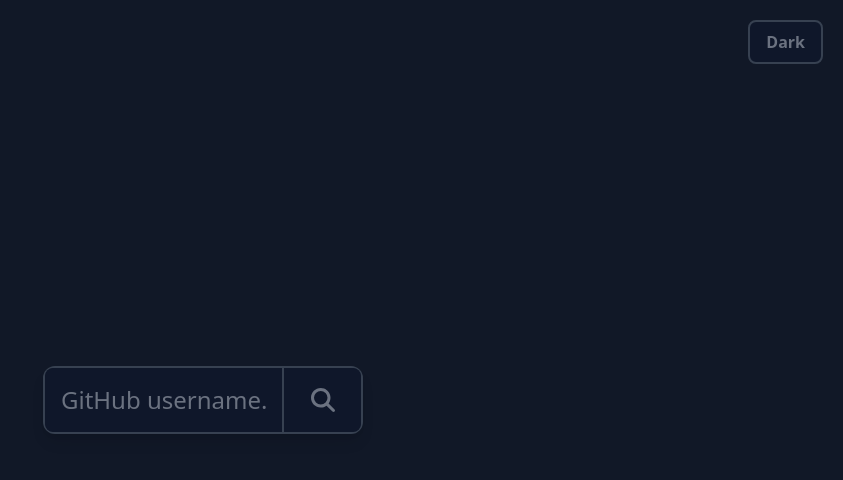
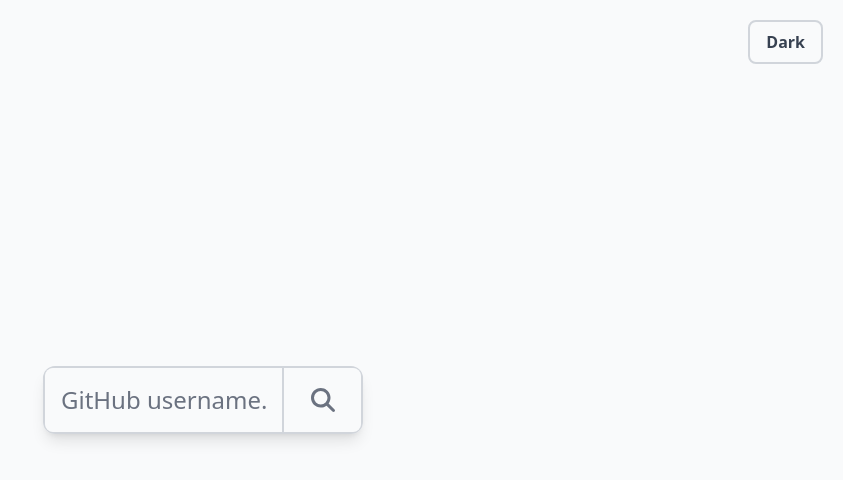
Before and after one commit to zalaya/geeker, a React (Vite) app: page / in a window 1280 px wide. Shown: the top 480 px of the page, without its empty margins (437-1280 px from the left). Built offline with nearby package versions, Linux system fonts and the light colour scheme.

Commit message:
fix: make the components use dark and light mode styles

```diff
--- a/src/App.jsx
+++ b/src/App.jsx
@@ -6,7 +6,7 @@
 const App = () => {
   const [username, setUsername] = useState("")
   const [user, setUser] = useState(null)
-  const [theme, setTheme] = useState("dark")
+  const [theme, setTheme] = useState("light")
 
   useEffect(() => {
     if (theme === "dark") {
@@ -33,7 +33,7 @@
   }
 
   return (
-    <div className="min-h-screen flex flex-col items-center justify-center gap-5 bg-gray-900">
+    <div className="min-h-screen flex flex-col items-center justify-center gap-5 dark:bg-gray-900 bg-gray-50">
       <div className="absolute top-5 right-5">
         <ThemeButton handleClick={handleClick} />
       </div>
--- a/src/components/SearchBar.jsx
+++ b/src/components/SearchBar.jsx
@@ -5,17 +5,17 @@
   return (
     <form
       onSubmit={handleSubmit}
-      className="w-1/4 flex shadow-lg border-2 border-gray-700 rounded-xl"
+      className="w-1/4 flex shadow-lg border-2 dark:border-gray-700 border-gray-300 rounded-xl"
     >
       <input
         type="text"
         placeholder={placeholder}
         onChange={handleChange}
-        className="w-3/4 bg-slate-900 p-4 text-2xl text-gray-500 placeholder:text-gray-500 rounded-l-lg focus:outline-none"
+        className="w-3/4 dark:bg-slate-900 bg-gray-50 p-4 text-2xl text-gray-500 placeholder:text-gray-500 rounded-l-lg focus:outline-none"
       />
       <button
         type="submit"
-        className="w-1/4 text-2xl border-l-2 border-gray-700 bg-slate-900 text-gray-500 rounded-r-lg hover:bg-slate-800 hover:duration-200"
+        className="w-1/4 text-2xl border-l-2 dark:border-gray-700 border-gray-300 dark:bg-slate-900 bg-gray-50 text-gray-500 rounded-r-lg dark:hover:bg-gray-800 hover:bg-gray-200 hover:duration-200"
       >
        <FontAwesomeIcon icon={faMagnifyingGlass} />
       </button>
--- a/src/components/ThemeButton.jsx
+++ b/src/components/ThemeButton.jsx
@@ -2,7 +2,7 @@
   return (
     <button
       onClick={handleClick}
-      className="bg-slate-900 px-4 py-2 rounded-lg text-gray-500 font-semibold border-2 border-gray-700 hover:bg-slate-800 hover:duration-200"
+      className="dark:bg-slate-900 bg-gray-50  px-4 py-2 rounded-lg text-gray-700 font-semibold border-2 dark:border-gray-700 border-gray-300"
     >
       Dark
     </button>
--- a/src/components/UserCard.jsx
+++ b/src/components/UserCard.jsx
@@ -1,6 +1,6 @@
 const UserCard = ({ user }) => {
   return (
-    <div className="w-1/4 p-5 rounded-lg border border-gray-700 bg-slate-900 shadow-xl">
+    <div className="w-1/4 p-5 rounded-lg border dark:border-gray-700 border-gray-300 dark:bg-slate-900 bg-gray-50 shadow-xl">
       <a href={user.html_url}>
         <div className="flex gap-5">
           <img
@@ -10,7 +10,7 @@
           />
           <p className="text-xl font-semibold">
             <span className="text-gray-500">{user.login}/</span>
-            <span className="text-gray-300"> {user.name}</span>
+            <span className="text-gray-400"> {user.name}</span>
           </p>
         </div>
         <p className="text-sm text-gray-500 mt-5">
```
